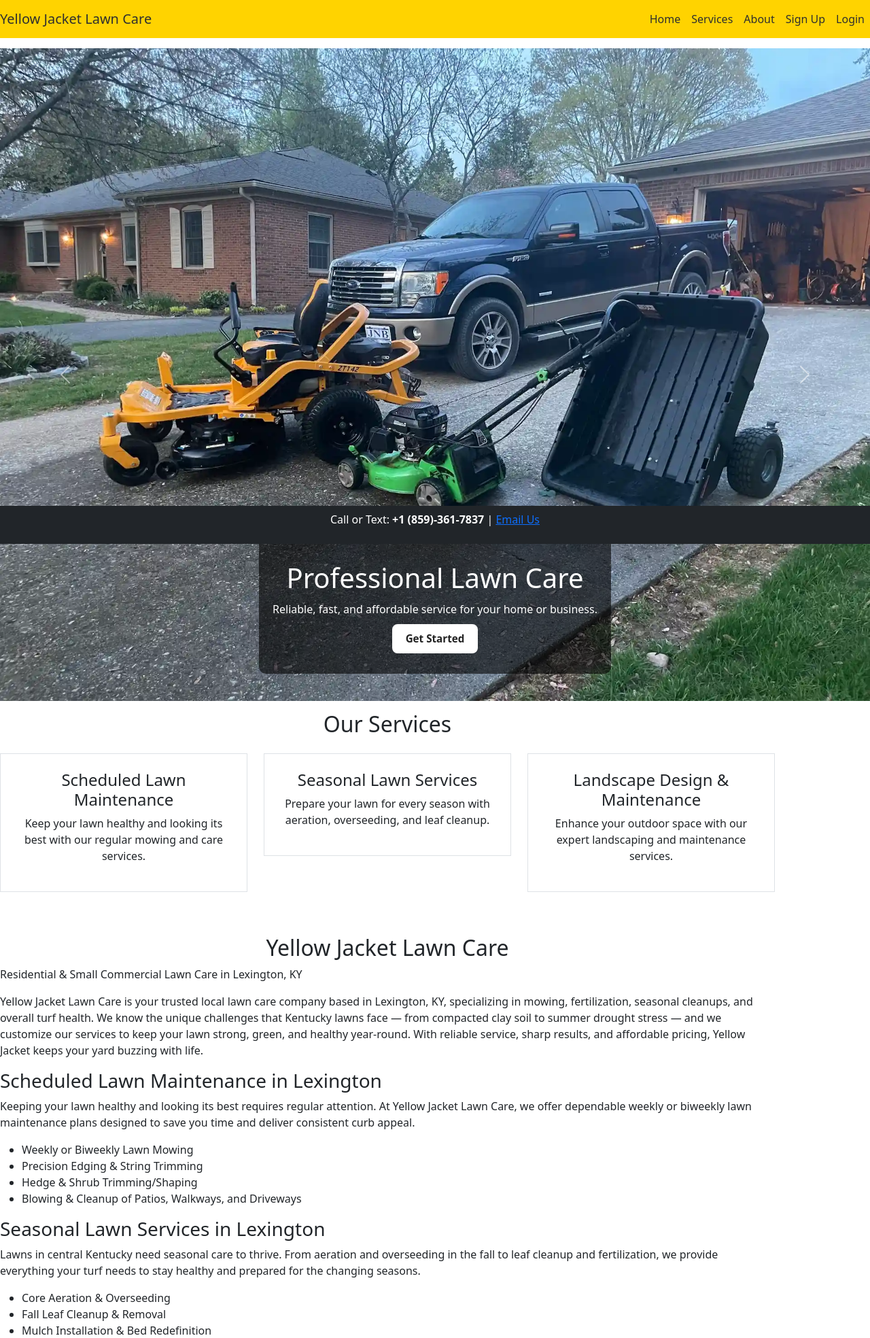
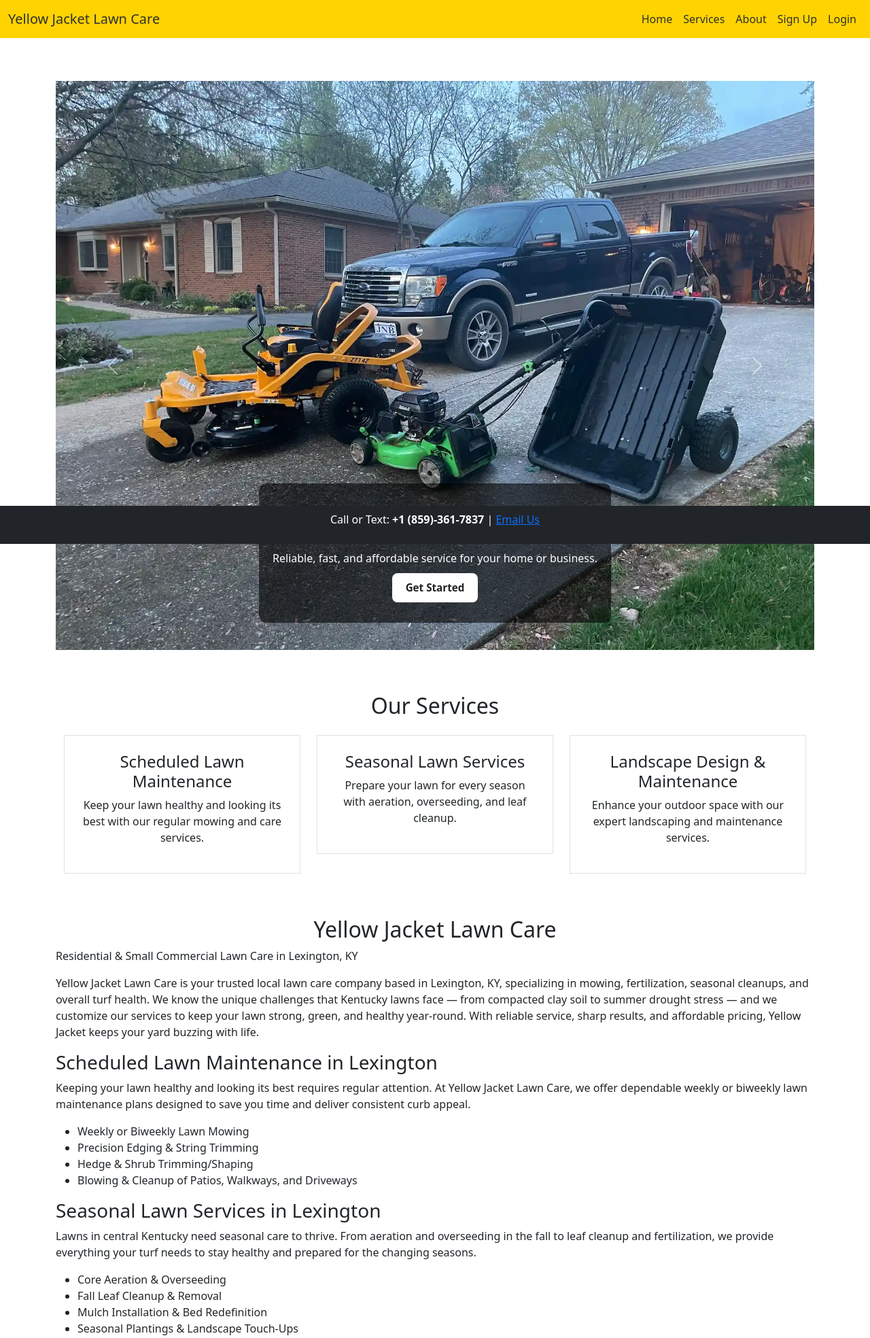
Before and after one commit to Ben-Meredith/lawn, a Flask app: page / in a window 1280 px wide. Shown: the top 1968 px of the page at 68% size. Run offline with Flask 3, Linux system fonts and the light colour scheme.

Commit message:
Update index.html

```diff
--- a/templates/index.html
+++ b/templates/index.html
@@ -8,23 +8,28 @@ html, body {
     padding: 0;
     overflow-x: hidden;
 }
-
-/* Make all carousel images go edge-to-edge */
+/* Base: restore original desktop behavior */
 #heroCarousel,
 #heroCarousel .carousel-inner,
 #heroCarousel .carousel-item,
 #heroCarousel .carousel-item img {
-    width: 100vw;       /* full viewport width */
-    max-width: 100vw;
-    margin: 0;
+    width: 100%;  /* default desktop behavior */
+    max-width: 100%;
+    margin: 0 auto;
     padding: 0;
 }
 
-/* Remove any default body/container padding that pushes content */
-body, .container, .container-fluid {
-    padding-left: 0 !important;
-    padding-right: 0 !important;
-    margin: 0 !important;
+/* Mobile: full viewport width */
+@media (max-width: 768px) {
+    #heroCarousel,
+    #heroCarousel .carousel-inner,
+    #heroCarousel .carousel-item,
+    #heroCarousel .carousel-item img {
+        width: 100vw;  /* full width of the screen */
+        max-width: 100vw;
+        margin: 0;
+        padding: 0;
+    }
 }
 
 .carousel-caption {
```
